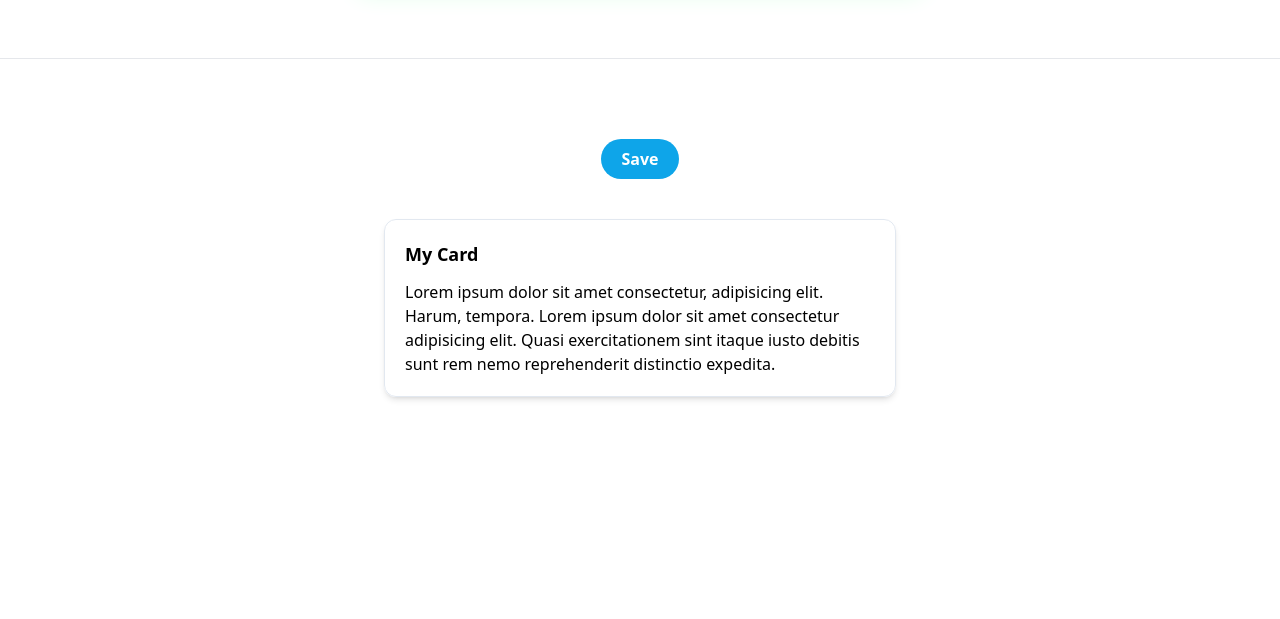
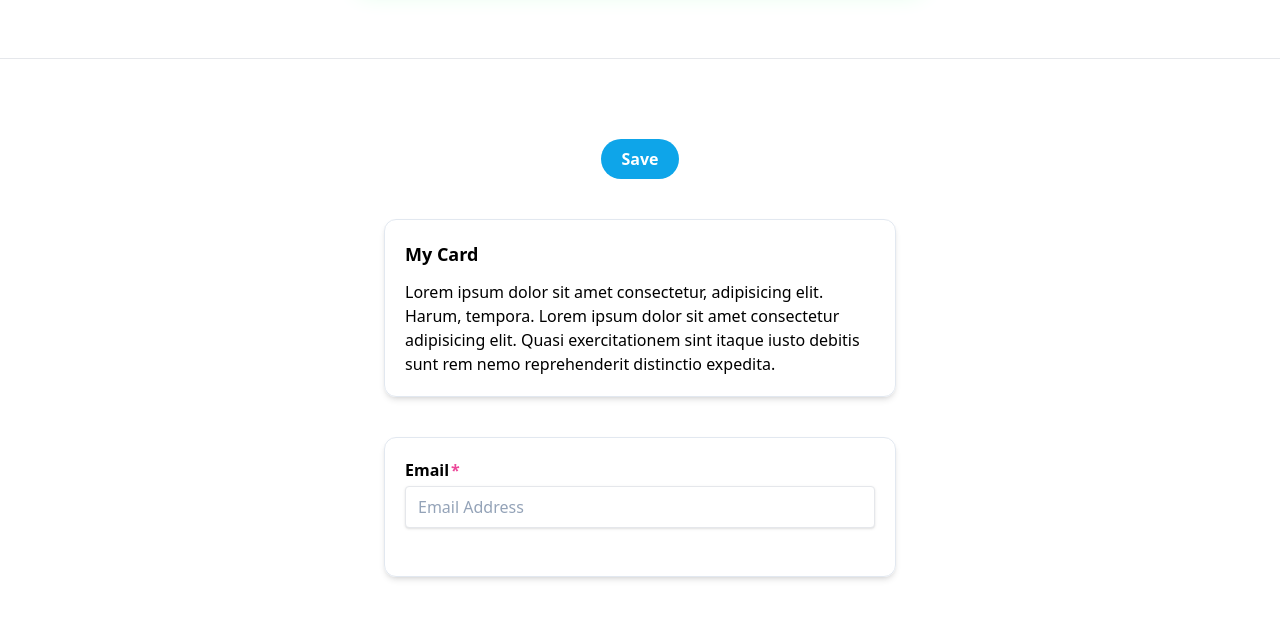
Before and after one commit to Ventustium/Tailwind-Training, a website: page public/index.html in a window 1280 px wide. Shown: the part 1948-2567 px from the top of the page. Drawn offline with nearby package versions, Linux system fonts and the light colour scheme; files that its build step writes are made by us from their sources.

Commit message:
[ADD] Pseudo Class Pseudo Element

```diff
--- a/public/index.html
+++ b/public/index.html
@@ -125,9 +125,44 @@
             Save
         </button>
 
-        <div class="max-w-lg my-10 border border-slate-200 rounded-xl mx-auto p-5 shadow-md hover:bg-gray-600 group">
-            <h5 class="font-bold text-lg mb-3 group-hover:text-white">My Card</h5>
-            <p class="group-hover:text-white">Lorem ipsum dolor sit amet consectetur, adipisicing elit. Harum, tempora. Lorem ipsum dolor sit amet consectetur adipisicing elit. Quasi exercitationem sint itaque iusto debitis sunt rem nemo reprehenderit distinctio expedita.</p>
+        <div
+            class="max-w-lg my-10 border border-slate-200 rounded-xl mx-auto p-5 shadow-md hover:bg-gray-600 group select-none"
+        >
+            <h5 class="font-bold text-lg mb-3 group-hover:text-white">
+                My Card
+            </h5>
+            <p class="group-hover:text-white selection:bg-black">
+                Lorem ipsum dolor sit amet consectetur, adipisicing elit. Harum,
+                tempora. Lorem ipsum dolor sit amet consectetur adipisicing
+                elit. Quasi exercitationem sint itaque iusto debitis sunt rem
+                nemo reprehenderit distinctio expedita.
+            </p>
+        </div>
+        <div
+            class="max-w-lg my-10 border border-slate-200 rounded-xl mx-auto p-5 shadow-md"
+        >
+            <label for="email">
+                <span
+                    class="block font-semibold mb-1 after:content-['*'] after:text-pink-500 after:ml-0.5"
+                    >Email</span
+                >
+                <input
+                    class="px-3 py-2 border
+                    shadow rounded w-full block placeholder:text-slate-400
+                    focus:outline-none
+                    focus:ring-1
+                    focus:ring-sky-500
+                    focus:border-sky-500
+                    invalid:text-pink-700
+                    invalid:ring-pink-700
+                    invalid:focus:border-pink-700 peer"
+                    type="email"
+                    name="email"
+                    id="email"
+                    placeholder="Email Address"
+                />
+                <p class="text-sm m-1 text-pink-700 invisible peer-invalid:visible">Invalid email</p>
+            </label>
         </div>
         <div class="mb-96"></div>
     </body>
```
